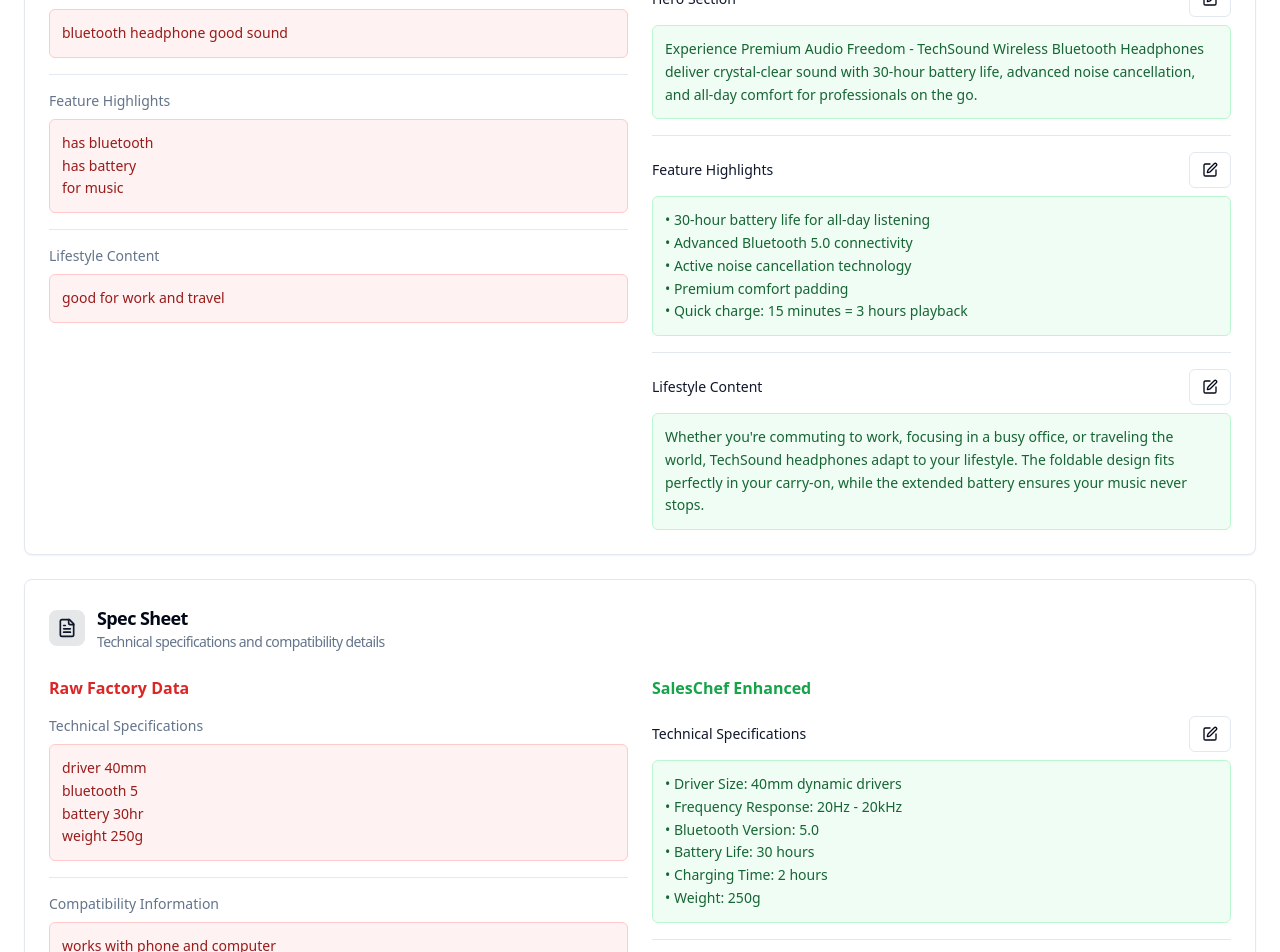
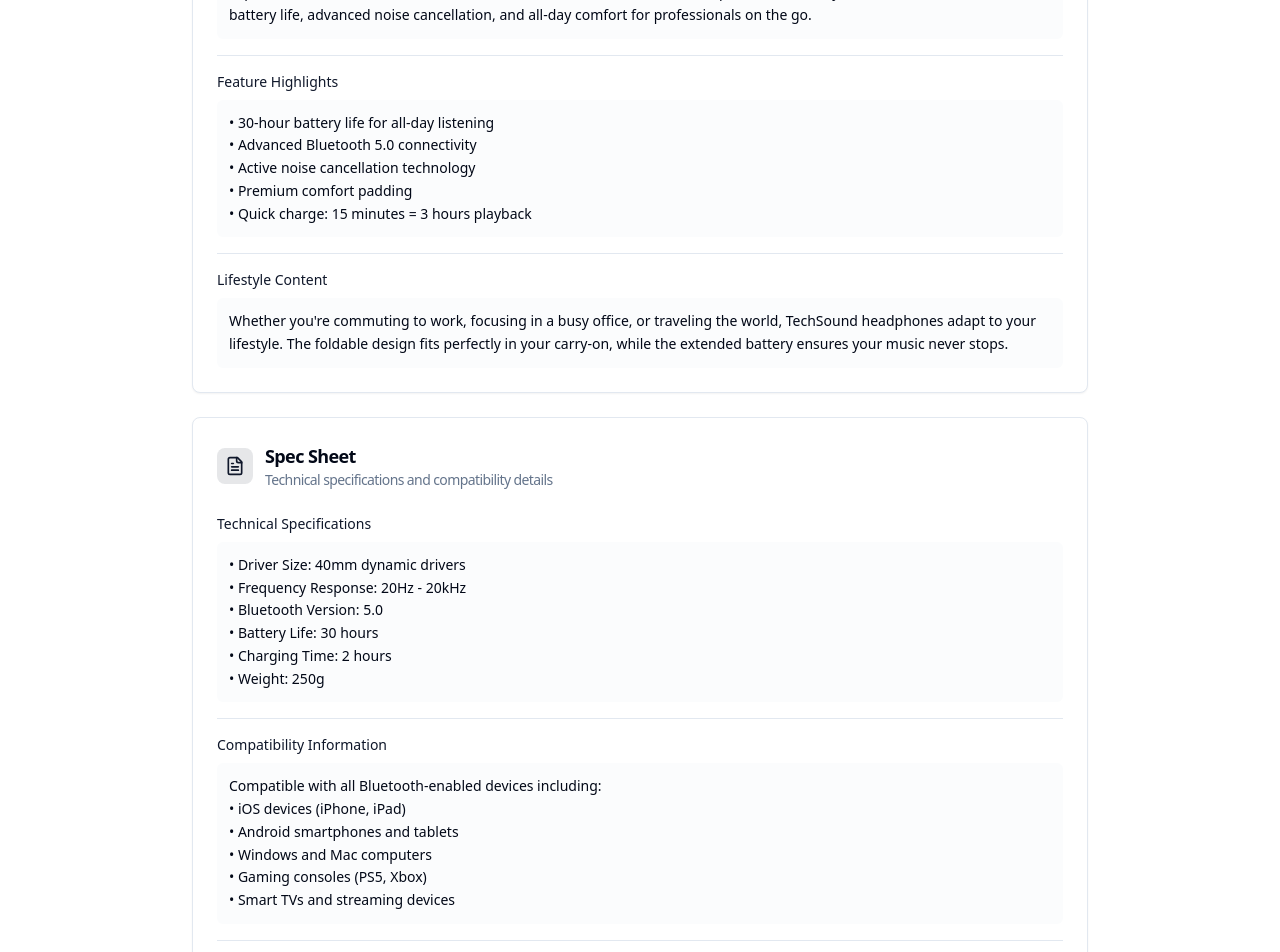
Before and after one commit to ConFrantzeskos/saleschefmvp, a React (Vite) app: page /review/1 in a window 1280 px wide. Shown: the part 260-1212 px from the top of the page. Built offline with nearby package versions, Linux system fonts and the light colour scheme.

Commit message:
Reverted to commit 09a95a453e0276a1d1c043045eb62692187fb8f3

```diff
--- a/src/pages/AssetReview.tsx
+++ b/src/pages/AssetReview.tsx
@@ -1,20 +1,17 @@
 
-import React, { useState } from 'react';
+import React from 'react';
 import { useNavigate, useParams } from 'react-router-dom';
 import { Button } from '@/components/ui/button';
 import { Card, CardContent, CardHeader, CardTitle } from '@/components/ui/card';
 import { Badge } from '@/components/ui/badge';
 import { Separator } from '@/components/ui/separator';
-import { Textarea } from '@/components/ui/textarea';
-import { ArrowLeft, Globe, FileText, Image, Mail, Printer, GraduationCap, HelpCircle, Search, Edit, Save, X } from 'lucide-react';
+import { ArrowLeft, Globe, FileText, Image, Mail, Printer, GraduationCap, HelpCircle, Search } from 'lucide-react';
 
 const AssetReview = () => {
   const navigate = useNavigate();
   const { id } = useParams();
-  const [editingField, setEditingField] = useState<string | null>(null);
-  const [editValues, setEditValues] = useState<{ [key: string]: string }>({});
 
-  // Mock data for the asset
+  // Mock data for the asset - in real app this would come from API
   const asset = {
     id: 1,
     sku: "PRD-001",
@@ -25,19 +22,6 @@ const AssetReview = () => {
     quality: 95
   };
 
-  // Raw factory data - poor quality with issues
-  const rawData = {
-    name: "bluetooth headphone",
-    description: "headphone for music",
-    features: "bluetooth, battery",
-    category: "electronics",
-    price: "79.99",
-    weight: "250g",
-    color: "black",
-    brand: "techsound",
-    model: "ts-001"
-  };
-
   const contentSections = [
     {
       icon: Globe,
@@ -45,21 +29,15 @@ const AssetReview = () => {
       description: "Comprehensive product detail page content",
       items: [
         {
-          key: "hero_section",
           label: "Hero Section",
-          rawContent: "bluetooth headphone good sound",
           content: "Experience Premium Audio Freedom - TechSound Wireless Bluetooth Headphones deliver crystal-clear sound with 30-hour battery life, advanced noise cancellation, and all-day comfort for professionals on the go."
         },
         {
-          key: "feature_highlights",
           label: "Feature Highlights",
-          rawContent: "has bluetooth\nhas battery\nfor music",
           content: "• 30-hour battery life for all-day listening\n• Advanced Bluetooth 5.0 connectivity\n• Active noise cancellation technology\n• Premium comfort padding\n• Quick charge: 15 minutes = 3 hours playback"
         },
         {
-          key: "lifestyle_content",
           label: "Lifestyle Content",
-          rawContent: "good for work and travel",
           content: "Whether you're commuting to work, focusing in a busy office, or traveling the world, TechSound headphones adapt to your lifestyle. The foldable design fits perfectly in your carry-on, while the extended battery ensures your music never stops."
         }
       ]
@@ -70,21 +48,15 @@ const AssetReview = () => {
       description: "Technical specifications and compatibility details",
       items: [
         {
-          key: "tech_specs",
           label: "Technical Specifications",
-          rawContent: "driver 40mm\nbluetooth 5\nbattery 30hr\nweight 250g",
           content: "• Driver Size: 40mm dynamic drivers\n• Frequency Response: 20Hz - 20kHz\n• Bluetooth Version: 5.0\n• Battery Life: 30 hours\n• Charging Time: 2 hours\n• Weight: 250g"
         },
         {
-          key: "compatibility",
           label: "Compatibility Information",
-          rawContent: "works with phone and computer",
           content: "Compatible with all Bluetooth-enabled devices including:\n• iOS devices (iPhone, iPad)\n• Android smartphones and tablets\n• Windows and Mac computers\n• Gaming consoles (PS5, Xbox)\n• Smart TVs and streaming devices"
         },
         {
-          key: "performance",
           label: "Performance Metrics",
-          rawContent: "range 10m\ncharging usb-c",
           content: "• Signal Range: Up to 33 feet (10 meters)\n• Latency: <40ms for video sync\n• Charging Port: USB-C\n• Codec Support: SBC, AAC, aptX\n• Noise Reduction: Up to 25dB"
         }
       ]
@@ -95,21 +67,15 @@ const AssetReview = () => {
       description: "Sales-focused content and competitive positioning",
       items: [
         {
-          key: "selling_points",
           label: "Key Selling Points",
-          rawContent: "long battery\ngood sound\ncomfortable",
           content: "✓ Industry-leading 30-hour battery life\n✓ Professional-grade noise cancellation\n✓ Premium comfort for all-day wear\n✓ Universal compatibility\n✓ Rapid charging technology"
         },
         {
-          key: "competitive_advantages",
           label: "Competitive Advantages",
-          rawContent: "better than other headphones",
           content: "• 25% longer battery life than leading competitors\n• Superior noise cancellation vs Sony WH-1000XM4\n• More comfortable than Bose QuietComfort 45\n• Better value proposition than Apple AirPods Max\n• Faster charging than market average"
         },
         {
-          key: "value_proposition",
           label: "Value Proposition",
-          rawContent: "good price for good headphones",
           content: "Premium audio experience at mid-range pricing. TechSound delivers flagship features typically found in $300+ headphones at an accessible $79.99 price point, making professional-grade audio accessible to everyone."
         }
       ]
@@ -120,21 +86,15 @@ const AssetReview = () => {
       description: "Search-optimized content for maximum visibility",
       items: [
         {
-          key: "meta_title",
           label: "Meta Title",
-          rawContent: "bluetooth headphones",
           content: "TechSound Wireless Bluetooth Headphones - 30Hr Battery Life | Noise Cancelling"
         },
         {
-          key: "meta_description",
           label: "Meta Description",
-          rawContent: "wireless headphones with bluetooth",
           content: "Experience premium audio with TechSound wireless headphones. 30-hour battery, active noise cancellation, and crystal-clear sound quality. Free shipping on orders over $50."
         },
         {
-          key: "seo_keywords",
           label: "SEO Keywords",
-          rawContent: "headphones, bluetooth, wireless",
           content: "Primary: wireless bluetooth headphones, noise cancelling headphones\nSecondary: long battery life headphones, comfortable headphones, professional audio\nLong-tail: best wireless headphones for work, bluetooth headphones 30 hour battery"
         }
       ]
@@ -145,21 +105,15 @@ const AssetReview = () => {
       description: "Campaign-ready email content",
       items: [
         {
-          key: "subject_lines",
           label: "Subject Lines",
-          rawContent: "new headphones for sale",
           content: "• Your audio upgrade is here - 30% off TechSound headphones\n• Finally, headphones that last as long as your workday\n• Premium sound without the premium price tag\n• Last chance: TechSound headphones at launch price"
         },
         {
-          key: "product_announcements",
           label: "Product Announcements",
-          rawContent: "we have new headphones",
           content: "Introducing TechSound Wireless Headphones - the perfect blend of premium audio quality and all-day comfort. With 30-hour battery life and professional-grade noise cancellation, these headphones are designed for the modern professional who demands excellence."
         },
         {
-          key: "promotional_copy",
           label: "Promotional Copy",
-          rawContent: "buy headphones now cheap price",
           content: "Limited Time: Get your TechSound headphones for just $79.99 (RRP $99.99). Free shipping included. 30-day money-back guarantee. Don't let poor audio quality hold back your productivity - upgrade today."
         }
       ]
@@ -170,21 +124,15 @@ const AssetReview = () => {
       description: "Print-ready marketing materials",
       items: [
         {
-          key: "brochure_content",
           label: "Brochure Content",
-          rawContent: "HEADPHONES\nwireless\nbluetooth\ngood battery",
           content: "TECHSOUND WIRELESS HEADPHONES\n\nPremium Audio. All-Day Comfort.\n\nKey Features:\n→ 30-hour battery life\n→ Active noise cancellation\n→ Bluetooth 5.0 connectivity\n→ Quick charge technology\n→ Foldable design\n\nPerfect for professionals, students, and audio enthusiasts who demand quality."
         },
         {
-          key: "data_sheet",
           label: "Data Sheet",
-          rawContent: "model ts-001\n40mm driver\n30hr battery\n250g weight",
           content: "TECHNICAL SPECIFICATIONS\nModel: TechSound Pro\nDriver: 40mm dynamic\nBattery: 30 hours playback\nCharging: USB-C, 2 hours full charge\nWeight: 250g\nConnectivity: Bluetooth 5.0\nRange: 10 meters\nWarranty: 2 years"
         },
         {
-          key: "catalog_entry",
           label: "Catalog Entry",
-          rawContent: "headphones PRD-001 $79.99",
           content: "TechSound Wireless Bluetooth Headphones - SKU: PRD-001\nPremium wireless headphones featuring 30-hour battery life, active noise cancellation, and professional-grade audio quality. Ideal for business, travel, and everyday use.\nPrice: $79.99 | Category: Audio > Headphones"
         }
       ]
@@ -195,21 +143,15 @@ const AssetReview = () => {
       description: "Sales team enablement materials",
       items: [
         {
-          key: "feature_guide",
           label: "Feature Guide",
-          rawContent: "headphones have long battery and noise cancel",
           content: "SALES FEATURE GUIDE\n\n1. Battery Life (30 hours)\n   - Positioning: 'All-day listening without interruption'\n   - Proof point: Longest in price category\n\n2. Noise Cancellation\n   - Positioning: 'Professional-grade focus'\n   - Proof point: 25dB reduction\n\n3. Comfort\n   - Positioning: 'Designed for extended wear'\n   - Proof point: Memory foam padding"
         },
         {
-          key: "selling_points_guide",
           label: "Selling Points",
-          rawContent: "good for work\nlong battery\ngood sound",
           content: "PRIMARY BENEFITS:\n• Productivity: Uninterrupted focus with noise cancellation\n• Convenience: 30-hour battery eliminates charging anxiety\n• Quality: Premium audio at accessible price\n• Versatility: Perfect for work, travel, and leisure\n• Reliability: Bluetooth 5.0 ensures stable connection"
         },
         {
-          key: "objection_handlers",
           label: "Objection Handlers",
-          rawContent: "if customer say too expensive tell them good value",
           content: "COMMON OBJECTIONS:\n\nQ: 'Too expensive for Bluetooth headphones'\nA: 'At $79.99, you're getting 30-hour battery and noise cancellation - features typically found in $200+ headphones.'\n\nQ: 'Will they work with my iPhone?'\nA: 'Yes, they're compatible with all Bluetooth devices including iPhone, Android, laptops, and tablets.'"
         }
       ]
@@ -220,46 +162,24 @@ const AssetReview = () => {
       description: "Customer support and frequently asked questions",
       items: [
         {
-          key: "product_faqs",
           label: "Product FAQs",
-          rawContent: "Q: how long battery?\nA: 30 hours\nQ: work with phone?\nA: yes",
           content: "Q: How long does the battery actually last?\nA: Up to 30 hours of continuous playback at moderate volume with noise cancellation off. With noise cancellation on, expect 24-26 hours.\n\nQ: Can I use them while exercising?\nA: While not specifically designed for sports, they're suitable for light exercise. They're not waterproof but can handle light moisture.\n\nQ: Do they work for phone calls?\nA: Yes, they feature a built-in microphone optimized for clear voice calls and video conferences."
         },
         {
-          key: "technical_support",
           label: "Technical Support",
-          rawContent: "if not work try turn off and on",
           content: "TROUBLESHOOTING:\n\nConnection Issues:\n1. Ensure Bluetooth is enabled on your device\n2. Clear Bluetooth cache (Android) or forget/re-pair (iOS)\n3. Reset headphones by holding power button for 10 seconds\n\nAudio Quality Issues:\n1. Check codec compatibility (AAC for iOS, aptX for Android)\n2. Ensure headphones are fully charged\n3. Move closer to source device (within 10 meters)"
         },
         {
-          key: "usage_guidance",
           label: "Usage Guidance",
-          rawContent: "charge first then pair with phone",
           content: "GETTING STARTED:\n\n1. First Use:\n   - Charge for 2 hours before first use\n   - Download TechSound app for firmware updates\n\n2. Pairing:\n   - Hold power button for 3 seconds until blue light flashes\n   - Select 'TechSound Pro' from device Bluetooth menu\n\n3. Controls:\n   - Power: Long press power button\n   - Volume: Use device controls or side buttons\n   - Noise cancellation: Double-tap left ear cup"
         }
       ]
     }
   ];
 
-  const handleEdit = (key: string, currentValue: string) => {
-    setEditingField(key);
-    setEditValues({ ...editValues, [key]: currentValue });
-  };
-
-  const handleSave = (key: string) => {
-    // In a real app, this would save to backend
-    console.log(`Saving ${key}:`, editValues[key]);
-    setEditingField(null);
-  };
-
-  const handleCancel = () => {
-    setEditingField(null);
-    setEditValues({});
-  };
-
   return (
     <div className="min-h-screen bg-background p-6">
-      <div className="max-w-7xl mx-auto">
+      <div className="max-w-4xl mx-auto">
         <div className="flex items-center space-x-4 mb-6">
           <Button variant="outline" onClick={() => navigate('/review')}>
             <ArrowLeft className="w-4 h-4 mr-2" />
@@ -295,64 +215,16 @@ const AssetReview = () => {
                     </div>
                   </CardTitle>
                 </CardHeader>
-                <CardContent>
-                  <div className="grid grid-cols-2 gap-6">
-                    {/* Raw Data Column */}
-                    <div className="space-y-4">
-                      <h4 className="font-semibold text-red-600 mb-3">Raw Factory Data</h4>
-                      {section.items.map((item, itemIndex) => (
-                        <div key={`raw-${itemIndex}`}>
-                          <h5 className="font-medium text-sm mb-2 text-muted-foreground">{item.label}</h5>
-                          <div className="text-sm leading-relaxed whitespace-pre-line bg-red-50 border border-red-200 p-3 rounded-md text-red-800">
-                            {item.rawContent}
-                          </div>
-                          {itemIndex < section.items.length - 1 && <Separator className="mt-4" />}
-                        </div>
-                      ))}
+                <CardContent className="space-y-4">
+                  {section.items.map((item, itemIndex) => (
+                    <div key={itemIndex}>
+                      <h4 className="font-medium text-sm mb-2 text-primary">{item.label}</h4>
+                      <div className="text-sm leading-relaxed whitespace-pre-line bg-muted/30 p-3 rounded-md">
+                        {item.content}
+                      </div>
+                      {itemIndex < section.items.length - 1 && <Separator className="mt-4" />}
                     </div>
-
-                    {/* Enhanced Data Column */}
-                    <div className="space-y-4">
-                      <h4 className="font-semibold text-green-600 mb-3">SalesChef Enhanced</h4>
-                      {section.items.map((item, itemIndex) => (
-                        <div key={`enhanced-${itemIndex}`}>
-                          <div className="flex items-center justify-between mb-2">
-                            <h5 className="font-medium text-sm text-primary">{item.label}</h5>
-                            {editingField === item.key ? (
-                              <div className="flex space-x-1">
-                                <Button size="sm" variant="outline" onClick={() => handleSave(item.key)}>
-                                  <Save className="w-3 h-3" />
-                                </Button>
-                                <Button size="sm" variant="outline" onClick={handleCancel}>
-                                  <X className="w-3 h-3" />
-                                </Button>
-                              </div>
-                            ) : (
-                              <Button
-                                size="sm"
-                                variant="outline"
-                                onClick={() => handleEdit(item.key, item.content)}
-                              >
-                                <Edit className="w-3 h-3" />
-                              </Button>
-                            )}
-                          </div>
-                          {editingField === item.key ? (
-                            <Textarea
-                              value={editValues[item.key] || item.content}
-                              onChange={(e) => setEditValues({ ...editValues, [item.key]: e.target.value })}
-                              className="min-h-[100px] text-sm"
-                            />
-                          ) : (
-                            <div className="text-sm leading-relaxed whitespace-pre-line bg-green-50 border border-green-200 p-3 rounded-md text-green-800">
-                              {item.content}
-                            </div>
-                          )}
-                          {itemIndex < section.items.length - 1 && <Separator className="mt-4" />}
-                        </div>
-                      ))}
-                    </div>
-                  </div>
+                  ))}
                 </CardContent>
               </Card>
             );
```
